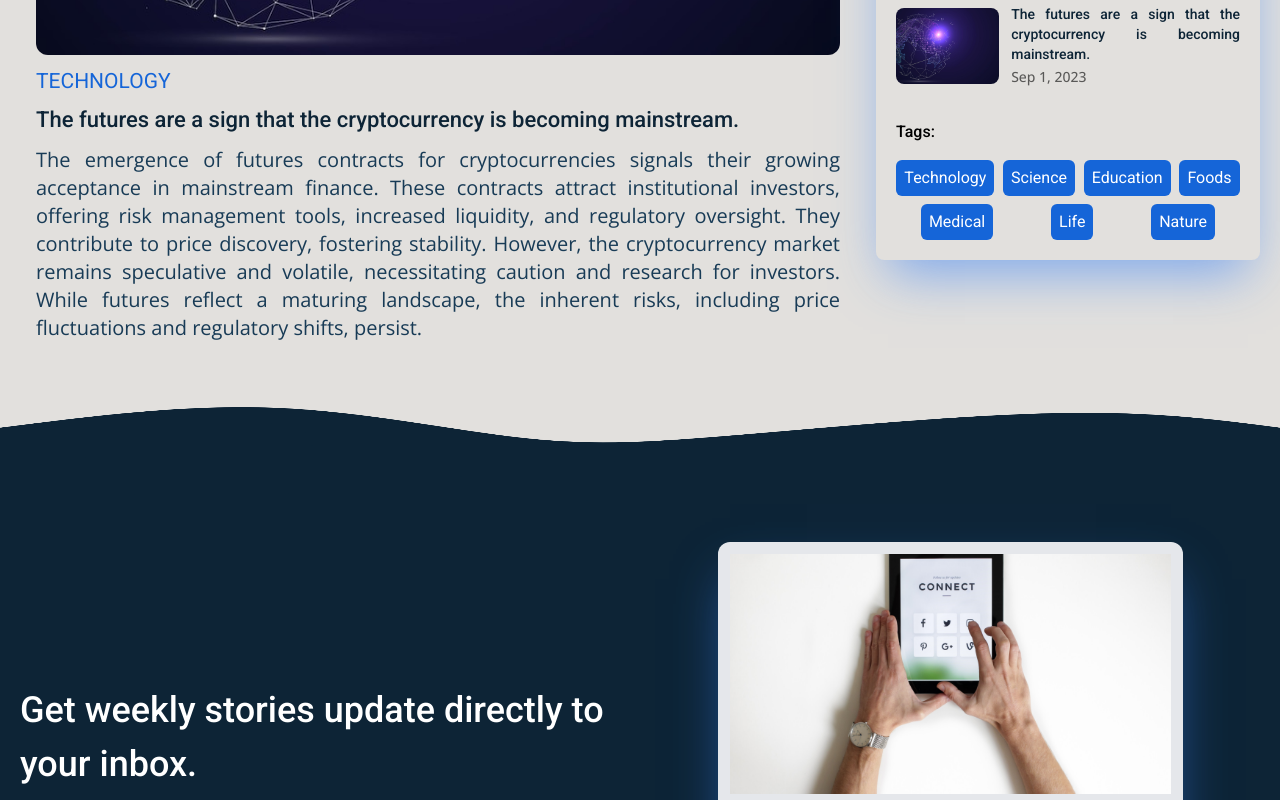
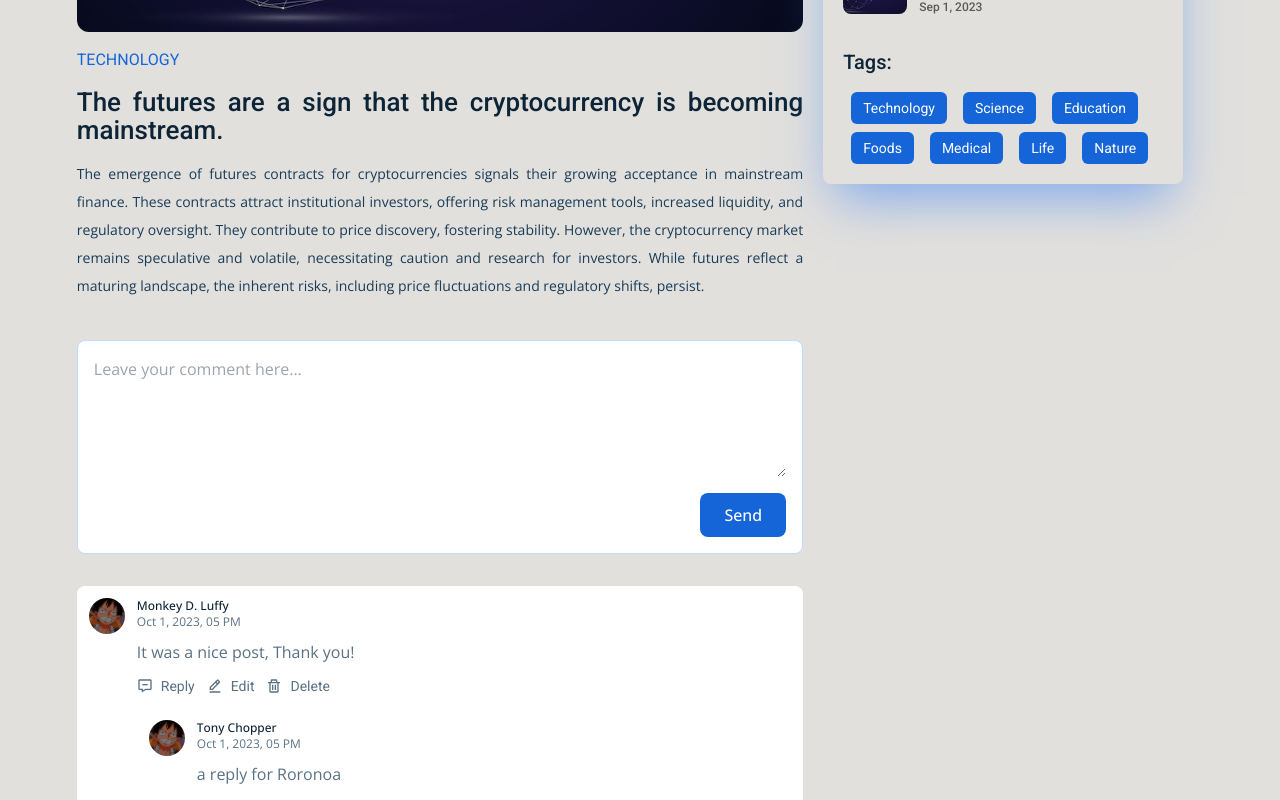
Before and after one commit to ritace1999/MERN-BLOG-APP, a React (Vite) app in the folder client/: page /blog/1 in a window 1280 px wide. Shown: the part 520-1320 px from the top of the page. Built offline with nearby package versions, Linux system fonts and the light colour scheme.

Commit message:
comments container added

```diff
--- a/client/src/components/BreadCrumbs.jsx
+++ b/client/src/components/BreadCrumbs.jsx
@@ -5,11 +5,11 @@
       {data.map((items, index) => (
         <div
           key={index}
-          className="text-dark-light text-sm opacity-50  font-roboto md:text-sm "
+          className="text-dark-light text-sm opacity-50   font-roboto "
         >
           <Link to={items.link}>{items.name}</Link>
           {index !== data.length - 1 && (
-            <span className="cursor-pointer px-2">/</span>
+            <span className="cursor-pointer px-3">/</span>
           )}
         </div>
       ))}
--- /dev/null
+++ b/client/src/components/comments/Comment.jsx
@@ -0,0 +1,123 @@
+import { images } from "../../constants";
+import { BiMessageMinus, BiEditAlt, BiTrash } from "react-icons/bi";
+import { CommentForm } from "./CommentForm";
+export const Comment = ({
+  comment,
+  logginedUserId,
+  affectedComment,
+  setAffectedComment,
+  addComment,
+  parentId = null,
+  updateComment,
+  deleteComment,
+  replies,
+}) => {
+  const isLoggined = Boolean(logginedUserId);
+  const userComment = logginedUserId === comment.user._id;
+  const isReplying =
+    affectedComment &&
+    affectedComment.type === "replying" &&
+    affectedComment._id === comment._id;
+  const isEditing =
+    affectedComment &&
+    affectedComment.type === "editing" &&
+    affectedComment._id === comment._id;
+  const repliedCommentId = parentId ? parentId : comment._id;
+  const replyOnUserId = comment.user._id;
+  return (
+    <div className="flex flex-nowrap items-start gap-x-3 bg-white p-3 rounded-lg">
+      <img
+        src={images.profilePic}
+        alt="profile "
+        className="w-9 h-9 object-cover rounded-full"
+      />
+      <div className="flex-1 flex flex-col">
+        <h5 className="font-bold text-dark-hard text-xs">
+          {comment.user.name}
+        </h5>
+        <span className="text-xs text-dark-light">
+          {new Date(comment.createdAt).toLocaleDateString("en-US", {
+            day: "numeric",
+            month: "short",
+            year: "numeric",
+            hour: "2-digit",
+          })}
+        </span>
+        {!isEditing && (
+          <p className="font-opensans mt-[10px] text-dark-light">
+            {comment.desc}
+          </p>
+        )}
+
+        {isEditing && (
+          <CommentForm
+            btnLabel="update"
+            formHandler={(value) => updateComment(value, comment._id)}
+            formCancleHandler={() => setAffectedComment(null)}
+            initialText={comment.desc}
+          />
+        )}
+        <div className="flex flex-row items-center gap-x-3 text-dark-light font-roboto text-sm mt-3 mb-3">
+          {isLoggined && (
+            <button
+              className="flex items-center space-x-2"
+              onClick={() =>
+                setAffectedComment({ type: "replying", _id: comment._id })
+              }
+            >
+              <BiMessageMinus className="w-4 h-auto" />
+              <span>Reply</span>
+            </button>
+          )}
+          {userComment && (
+            <>
+              <button
+                className="flex items-center space-x-2 "
+                onClick={() =>
+                  setAffectedComment({ type: "editing", _id: comment._id })
+                }
+              >
+                <BiEditAlt className="w-4 h-auto" />
+                <span>Edit</span>
+              </button>
+              <button
+                className="flex items-center space-x-2"
+                onClick={() => deleteComment(comment._id)}
+              >
+                <BiTrash className="w-4 h-auto" />
+                <span>Delete</span>
+              </button>
+            </>
+          )}
+        </div>
+        {isReplying && (
+          <CommentForm
+            btnLabel={"Reply"}
+            formHandler={(value) =>
+              addComment(value, repliedCommentId, replyOnUserId)
+            }
+            formCancleHandler={() => setAffectedComment(null)}
+          />
+        )}
+        {replies.length > 0 && (
+          <div>
+            {replies.map((reply) => (
+              <Comment
+                key={reply._id}
+                addComment={addComment}
+                affectedComment={affectedComment}
+                setAffectedComment={setAffectedComment}
+                comment={reply}
+                deleteComment={deleteComment}
+                logginedUserId={logginedUserId}
+                replies={[]}
+                updateComment={updateComment}
+                parentId={comment._id}
+              />
+            ))}
+          </div>
+        )}
+      </div>
+    </div>
+  );
+};
--- /dev/null
+++ b/client/src/components/comments/CommentForm.jsx
@@ -0,0 +1,44 @@
+import { useState } from "react";
+
+export const CommentForm = ({
+  btnLabel,
+  formHandler,
+  formCancleHandler = null,
+  initialText = "",
+}) => {
+  const [value, setValue] = useState(initialText);
+  const submitHandler = (e) => {
+    e.preventDefault();
+    formHandler(value);
+    setValue("");
+  };
+  return (
+    <form onSubmit={submitHandler}>
+      <div className="flex flex-col border bg-white items-end border-blue-200 rounded-lg p-4 ">
+        <textarea
+          className="w-full focus:outline-none"
+          rows="5"
+          placeholder="Leave your comment here..."
+          value={value}
+          onChange={(e) => setValue(e.target.value)}
+        />
+        <div className="flex items-center gap-x-2 pt-2 ">
+          {formCancleHandler && (
+            <button
+              className="px-6 py-2.5 rounded-lg border border-primary text-primary mt-2"
+              onClick={formCancleHandler}
+            >
+              Cancle
+            </button>
+          )}
+          <button
+            type="submit"
+            className="px-6 py-2.5 rounded-lg bg-primary text-white font-semibold mt-2"
+          >
+            {btnLabel}
+          </button>
+        </div>
+      </div>
+    </form>
+  );
+};
--- /dev/null
+++ b/client/src/components/comments/CommentsContainer.jsx
@@ -0,0 +1,83 @@
+import { CommentForm } from "./CommentForm";
+import { getCommentsData } from "../../data/comments";
+import { useEffect, useState } from "react";
+import { Comment } from "./Comment";
+
+export const CommentsContainer = ({ className, logginedUserId }) => {
+  const [comments, setComments] = useState([]);
+  const mainComments = comments.filter((comment) => comment.parent === null);
+  const [affectedComment, setAffectedComment] = useState(null);
+  console.log(comments);
+  useEffect(() => {
+    (async () => {
+      const commentData = await getCommentsData();
+      setComments(commentData);
+    })();
+  }, []);
+  const addCommentHandler = (value, parent = null, replyOnUser = null) => {
+    const newComment = {
+      _id: Math.random().toString(),
+      user: {
+        _id: "a",
+        name: "Monkey D. Luffy",
+      },
+      desc: value,
+      post: "1",
+      parent: parent,
+      replyOnUser: replyOnUser,
+      createdAt: new Date().toISOString(),
+    };
+    setComments((curState) => {
+      return [newComment, ...curState];
+    });
+    setAffectedComment(null);
+  };
+  const updateCommentHandler = (value, commentId) => {
+    const updatedComments = comments.map((comment) => {
+      if (comment._id === commentId) {
+        return { ...comment, desc: value };
+      }
+      return comment;
+    });
+    setComments(updatedComments);
+    setAffectedComment(null);
+  };
+  const deleteCommentHandler = (commentId) => {
+    const updatedComments = comments.filter((comment) => {
+      return comment._id !== commentId;
+    });
+    setComments(updatedComments);
+  };
+  const getRepliesHandler = (commentId) => {
+    return comments
+      .filter((comment) => comment.parent === commentId)
+      .sort((a, b) => {
+        return (
+          new Date(a.createdAt).getTime() - new Date(b.createdAt).getTime()
+        );
+      });
+  };
+  return (
+    <div className={`${className}`}>
+      <CommentForm
+        btnLabel="Send"
+        formHandler={(value) => addCommentHandler(value)}
+      />
+      <div className="space-y-4 mt-8">
+        {mainComments.map((comment) => (
+          <Comment
+            key={comment._id}
+            comment={comment}
+            logginedUserId={logginedUserId}
+            affectedComment={affectedComment}
+            setAffectedComment={setAffectedComment}
+            addComment={addCommentHandler}
+            updateComment={updateCommentHandler}
+            deleteComment={deleteCommentHandler}
+            replies={getRepliesHandler(comment._id)}
+          />
+        ))}
+      </div>
+    </div>
+  );
+};
--- /dev/null
+++ b/client/src/data/comments.js
@@ -0,0 +1,52 @@
+export const getCommentsData = async () => {
+  return [
+    {
+      _id: "10",
+      user: {
+        _id: "a",
+        name: "Monkey D. Luffy",
+      },
+      desc: "It was a nice post, Thank you!",
+      post: "1",
+      parent: null,
+      replyOnUser: null,
+      createdAt: "2023-09-31T17:22:05.092+0000",
+    },
+    {
+      _id: "11",
+      user: {
+        _id: "b",
+        name: "Tony Chopper",
+      },
+      desc: "a reply for Roronoa",
+      post: "1",
+      parent: "10",
+      replyOnUser: "a",
+      createdAt: "2023-09-31T17:22:05.092+0000",
+    },
+    {
+      _id: "12",
+      user: {
+        _id: "b",
+        name: "Uzimaki Naruto",
+      },
+      desc: "keep it up bro <3",
+      post: "1",
+      parent: null,
+      replyOnUser: null,
+      createdAt: "2023-09-31T17:22:05.092+0000",
+    },
+    {
+      _id: "13",
+      user: {
+        _id: "c",
+        name: "Uchiha Sasuke",
+      },
+      desc: "I'm always interested in your content :)",
+      post: "1",
+      parent: null,
+      replyOnUser: null,
+      createdAt: "2023-09-31T17:22:05.092+0000",
+    },
+  ];
+};
--- a/client/src/pages/blogDetails/BlogDetailsPage.jsx
+++ b/client/src/pages/blogDetails/BlogDetailsPage.jsx
@@ -4,6 +4,7 @@
 import { MainLayout } from "../../components/MainLayout";
 import { images } from "../../constants";
 import { SuggestedPosts } from "./container/SuggestedPosts";
+import { CommentsContainer } from "../../components/comments/CommentsContainer";
 
 const breadCrumbsData = [
   { name: "Home", link: "/" },
@@ -15,29 +16,25 @@
   {
     _id: "1",
     image: images.PostOneImage,
-    title:
-      "The futures are a sign that the cryptocurrency is becoming mainstream.",
+    title: "Futures signal crypto's mainstream adoption.",
     createdAt: "2023-09-01",
   },
   {
     _id: "2",
     image: images.PostOneImage,
-    title:
-      "The futures are a sign that the cryptocurrency is becoming mainstream.",
+    title: "Futures signal crypto's mainstream adoption.",
     createdAt: "2023-09-01",
   },
   {
     _id: "3",
     image: images.PostOneImage,
-    title:
-      "The futures are a sign that the cryptocurrency is becoming mainstream.",
+    title: "Futures signal crypto's mainstream adoption.",
     createdAt: "2023-09-01",
   },
   {
     _id: "4",
     image: images.PostOneImage,
-    title:
-      "The futures are a sign that the cryptocurrency is becoming mainstream.",
+    title: "Futures signal crypto's mainstream adoption.",
     createdAt: "2023-09-01",
   },
 ];
@@ -54,8 +51,8 @@
 export const BlogDetailsPage = () => {
   return (
     <MainLayout>
-      <section className="  flex flex-col px-6 lg:px-0.5 py-0 lg:flex-row lg:gap-x-5  lg:items-start  xl:px-5 ">
-        <article className="flex-1 px-4 ">
+      <section className=" container mx-auto w-[88%] flex flex-col  py-5 lg:flex-row lg:gap-x5 lg:items-start">
+        <article className="flex-1  ">
           <BreadCrumbs data={breadCrumbsData} />
           <img
             className="rounded-xl w-full"
@@ -64,16 +61,16 @@
           />
           <Link
             to="/blog?category=selectedCategory"
-            className="text-primary text-sm font-roboto inline-block mt-4 md:text-[21px]"
+            className="text-primary text-sm font-roboto inline-block mt-4 md:text-base"
           >
             TECHNOLOGY
           </Link>
-          <h1 className="text-sm font-bold font-roboto mt-4 text-dark-hard md:text-[22px]">
+          <h1 className="text-lg font-bold font-roboto mt-4 text-dark-hard md:text-[26px]">
             The futures are a sign that the cryptocurrency is becoming
             mainstream.
           </h1>
           <div className="mt-4 text-dark-soft">
-            <p className="leading-7 text-sm md:text-xl">
+            <p className="leading-7 text-sm">
               The emergence of futures contracts for cryptocurrencies signals
               their growing acceptance in mainstream finance. These contracts
               attract institutional investors, offering risk management tools,
@@ -85,12 +82,13 @@
               regulatory shifts, persist.
             </p>
           </div>
+          <CommentsContainer className="mt-10 " logginedUserId="a" />
         </article>
         <SuggestedPosts
           header={"Latest Article"}
           posts={postsData}
           tags={tagsData}
-          className="mt-8 lg:mt-16  lg:max-w-sm xl:mx-0 "
+          className="mt-8 lg:mt-10 lg:mx-5 lg:max-w-[360px] "
         />
       </section>
     </MainLayout>
--- a/client/src/pages/blogDetails/container/SuggestedPosts.jsx
+++ b/client/src/pages/blogDetails/container/SuggestedPosts.jsx
@@ -2,27 +2,27 @@
 export const SuggestedPosts = ({ className, header, posts = [], tags }) => {
   return (
     <div
-      className={`w-full shadow-2xl shadow-blue-500/60 rounded-lg p-5 lg:mx-5  ${className}`}
+      className={`w-full  shadow-2xl shadow-blue-500/60 rounded-lg p-5   ${className}`}
     >
-      <h2 className="font-roboto font-medium text-dark-hard md:text-2xl">
+      <h2 className="font-roboto font-medium text-dark-hard md:text-xl">
         {header}
       </h2>
-      <div className="grid gap-y-5 mt-5 md:grid-cols-2 lg:grid-cols-1 md:gap-x-6  ">
+      <div className="grid gap-y-5 mt-5 md:grid-cols-2 md:gap-x-5 lg:grid-cols-1  ">
         {posts.map((items) => (
           <div
             key={items._id}
-            className="flex space-x-3 md:space-x-3 flex-nowrap items-center "
+            className="flex space-x-3  flex-nowrap items-center "
           >
             <img
               src={items.image}
               alt="technology"
-              className=" object-cover rounded-lg w-[40%] h-[100%] md:w-[30%] md:h-[90%]  "
+              className="  aspect-square object-cover rounded-lg w-1/5  "
             />
-            <div className=" font-medium  ">
-              <h3 className="text-sm font-roboto text-dark-hard md:text-lg lg:text-sm ">
+            <div className=" text-sm font-roboto font-medium  ">
+              <h3 className="text-sm font-roboto text-dark-hard md:text-base lg:text-md ">
                 {items.title}
               </h3>
-              <span className="text-xs opacity-60 md:text-sm ">
+              <span className="text-xs opacity-60  ">
                 {new Date(items.createdAt).toLocaleDateString("en-US", {
                   day: "numeric",
                   month: "short",
@@ -33,12 +33,14 @@
           </div>
         ))}
       </div>
-      <h2 className="font-roboto font-medium texr-dark-hard mt-8">Tags:</h2>
-      <div className="flex flex-wrap gap-x-2 gap-y-2 mt-4">
+      <h2 className="font-roboto font-medium text-dark-hard mt-8 md:text-xl">
+        Tags:
+      </h2>
+      <div className="flex flex-wrap gap-y-2 mt-4">
         {tags.map((items, index) => (
           <Link
             key={index}
-            className="inline-block rounded-md px-2 py-1.5 bg-primary font-roboto text-white mx-auto"
+            className="inline-block mx-2  rounded-md px-3 py-1.5 bg-primary font-roboto text-white  md:text-sm"
             to="/"
           >
             {items}
```
Also changed, not shown: client/.eslintrc.cjs, 1 other file (tests, documents, lock files or other folders).
